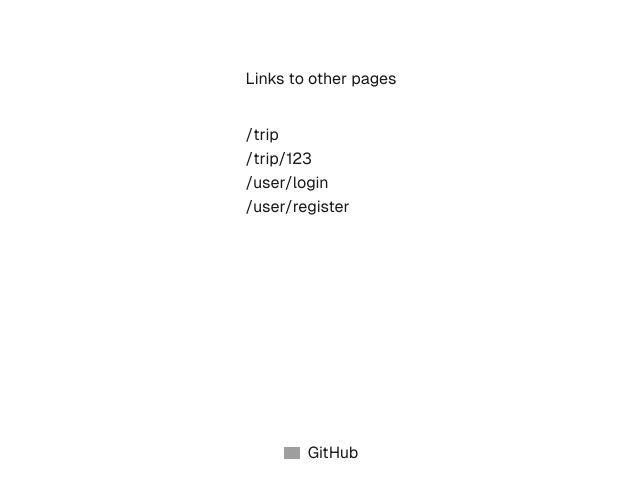
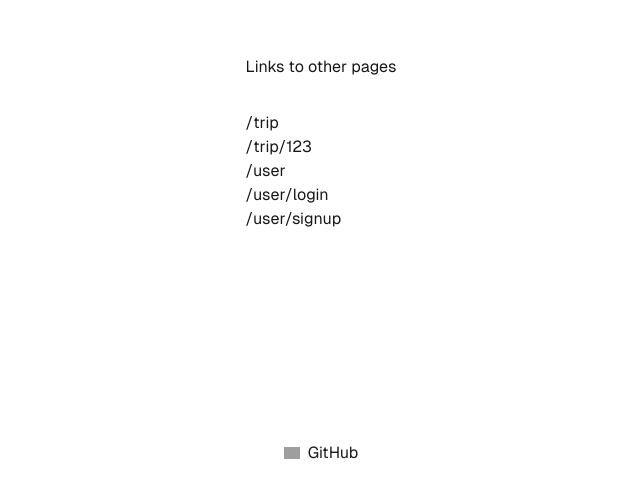
Before and after one commit to kanade2001/SplitBillApp, a Next.js app in the folder frontend/: page / in a window 1280 px wide. Shown: the part 257-754 px from the top of the page, without its empty margins (319-959 px from the left). Built offline with nearby package versions, Linux system fonts and the light colour scheme; grey boxes are pictures that could not be loaded.

Commit message:
Fix-TopPage

```diff
--- a/frontend/src/app/page.tsx
+++ b/frontend/src/app/page.tsx
@@ -14,10 +14,13 @@ export default function Home() {
             <Link href="/trip/123">/trip/123</Link>
           </li>
           <li>
+            <Link href="/user">/user</Link>
+          </li>
+          <li>
             <Link href="/user/login">/user/login</Link>
           </li>
           <li>
-            <Link href="/user/register">/user/register</Link>
+            <Link href="/user/signup">/user/signup</Link>
           </li>
         </ul>
       </main>
```
